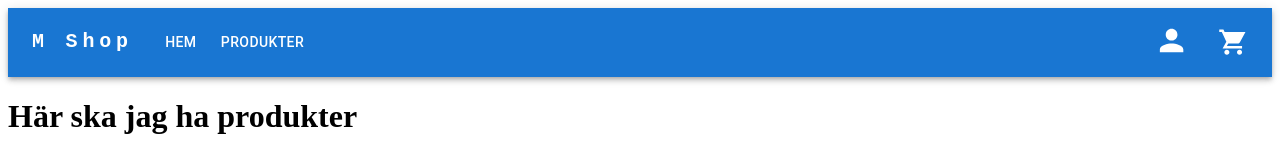
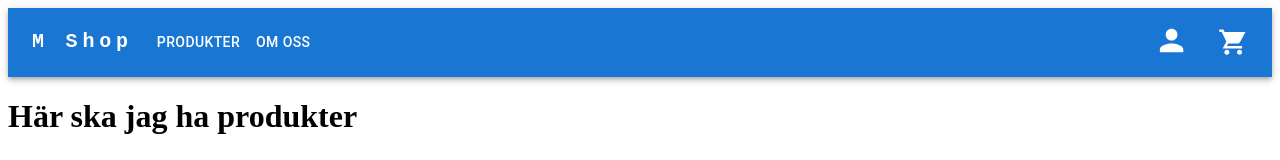
Before and after one commit to ammarhasan011/Examensarbete, a React (Vite) app in the folder client/: page / in a window 1280 px wide. Shown: the top 160 px of the page. Built offline with nearby package versions, Linux system fonts and the light colour scheme.

Commit message:
tagit bort onödig kod och lagt till om oss

```diff
--- a/client/src/components/header/header.tsx
+++ b/client/src/components/header/header.tsx
@@ -8,13 +8,10 @@ import Menu from "@mui/material/Menu";
 import MenuIcon from "@mui/icons-material/Menu";
 import Container from "@mui/material/Container";
 import Button from "@mui/material/Button";
-import MenuItem from "@mui/material/MenuItem";
 
 import ShoppingCartSharpIcon from "@mui/icons-material/ShoppingCartSharp";
 import PersonSharpIcon from "@mui/icons-material/PersonSharp";
 import { Link } from "react-router-dom";
-
-// const pages = ["Hemmmm", "Produkter"];
 
 function Header() {
   const [anchorElNav, setAnchorElNav] = React.useState<null | HTMLElement>(
@@ -37,7 +34,7 @@ function Header() {
             variant="h6"
             noWrap
             component="a"
-            href="#home"
+            href="/"
             sx={{
               mr: 2,
               display: { xs: "none", md: "flex" },
@@ -51,18 +48,20 @@ function Header() {
             M Shop
           </Typography>
 
-          <Link to="/" style={{ textDecoration: "none", color: "inherit" }}>
-            <Button sx={{ my: 2, color: "white", display: "block" }}>
-              Hem
-            </Button>
-          </Link>
-
           <Link
             to="/products"
             style={{ textDecoration: "none", color: "inherit" }}
           >
             <Button sx={{ my: 2, color: "white", display: "block" }}>
               Produkter
+            </Button>
+          </Link>
+          <Link
+            to="/about-us"
+            style={{ textDecoration: "none", color: "inherit" }}
+          >
+            <Button sx={{ my: 2, color: "white", display: "block" }}>
+              Om oss
             </Button>
           </Link>
 
@@ -94,13 +93,7 @@ function Header() {
               sx={{
                 display: { xs: "block", md: "none" },
               }}
-            >
-              {/* {pages.map((page) => (
-                <MenuItem key={page} onClick={handleCloseNavMenu}>
-                  <Typography textAlign="center">{page}</Typography>
-                </MenuItem>
-              ))} */}
-            </Menu>
+            ></Menu>
           </Box>
           <Typography
             variant="h5"
@@ -120,20 +113,7 @@ function Header() {
           >
             M Shop
           </Typography>
-          <Box sx={{ flexGrow: 1, display: { xs: "none", md: "flex" } }}>
-            {/*   {pages.map((page) => (
-              <Link
-                to={`/${page.toLowerCase()}`}
-                key={page}
-                onClick={handleCloseNavMenu}
-                style={{ textDecoration: "none", color: "white" }}
-              >
-                <Button sx={{ my: 2, color: "white", display: "block" }}>
-                  {page}
-                </Button>
-              </Link>
-            ))}*/}
-          </Box>
+          <Box sx={{ flexGrow: 1, display: { xs: "none", md: "flex" } }}></Box>
 
           <Box sx={{ flexGrow: 0 }}>
             {/* Mina ikoner */}
```
